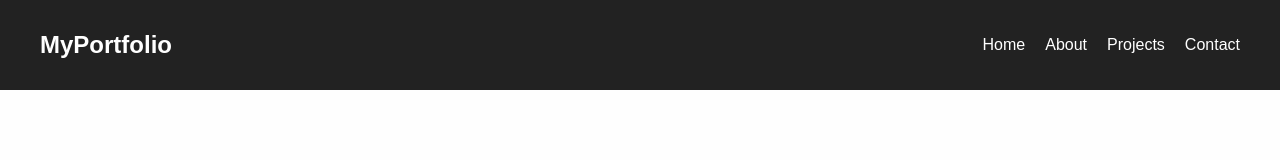
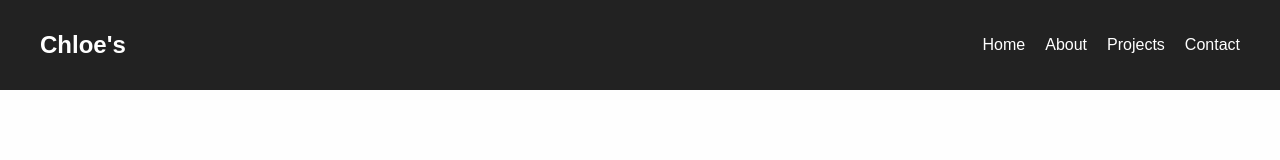
Before and after one commit to CPNGT/Portfolio, a website: page index.html in a window 1280 px wide. Shown: the top 160 px of the page. Drawn offline with Linux system fonts and the light colour scheme.

Commit message:
Update index.html

```diff
--- a/index.html
+++ b/index.html
@@ -9,7 +9,7 @@
 <body>
   <header>
     <nav class="navbar">
-      <div class="logo">MyPortfolio</div>
+      <div class="logo">Chloe's</div>
       <ul class="nav-links">
         <li><a href="index.html" class="active">Home</a></li>
         <li><a href="about.html">About</a></li>
```
